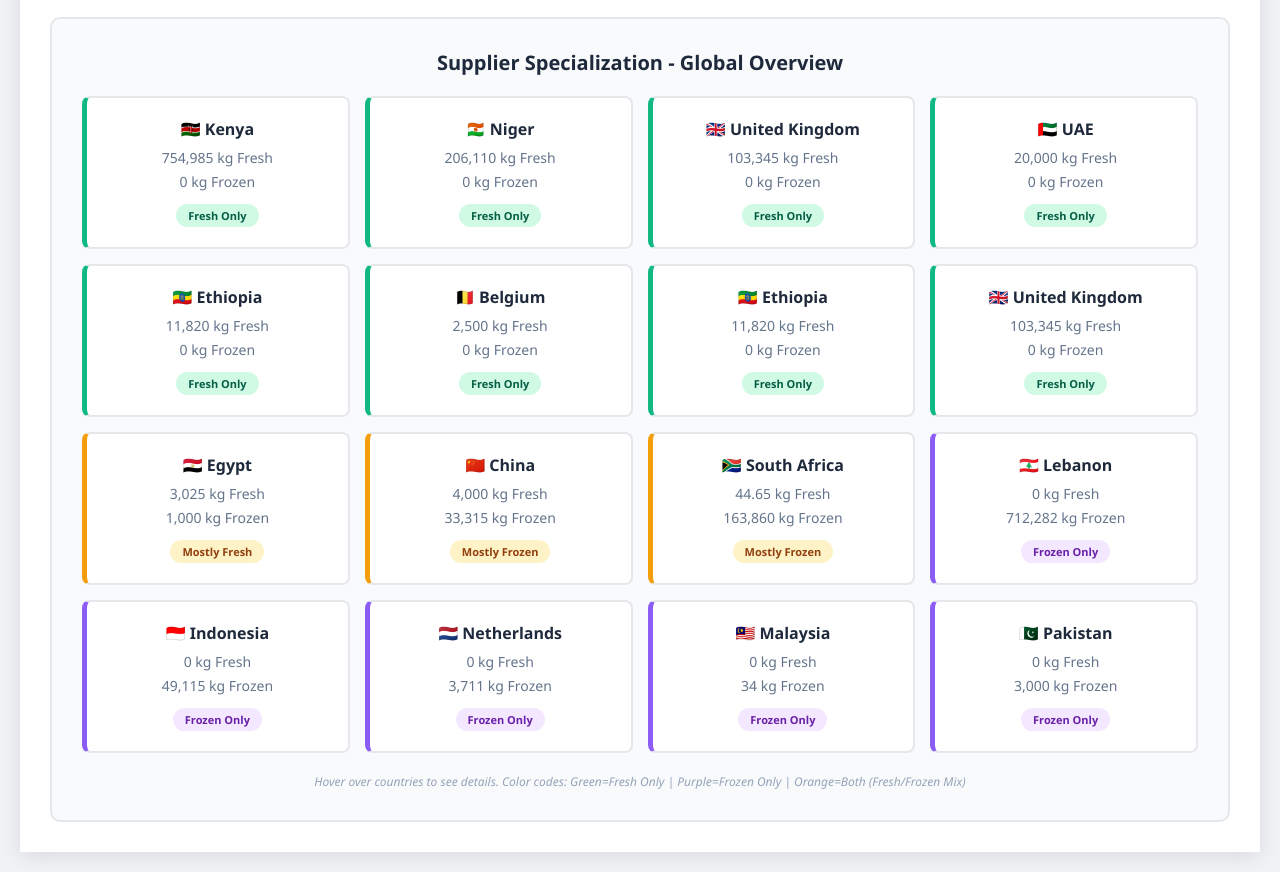
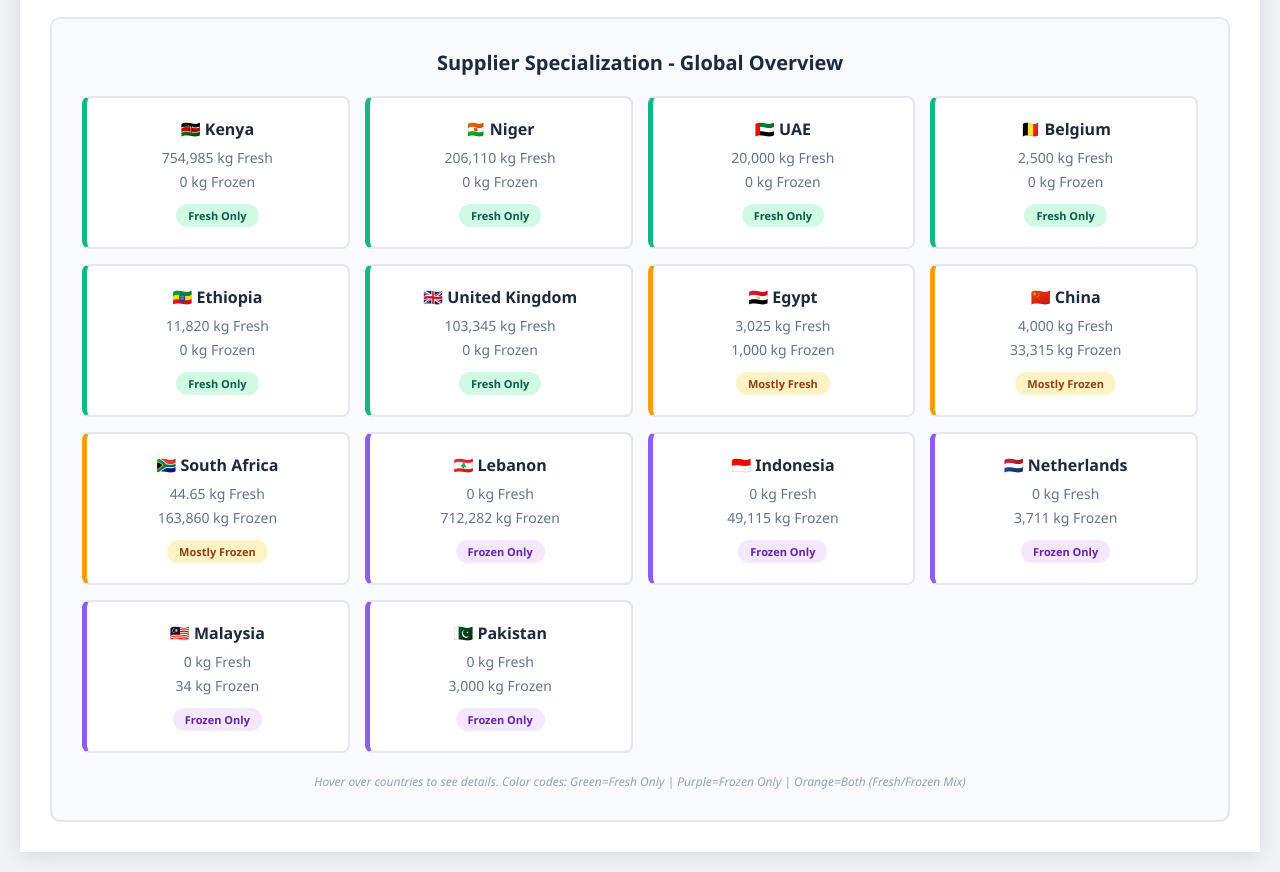
Before and after one commit to itsbolajihere-cloud/Nigeria-strawberry-dashboard, a plain HTML site: page index.html in a window 1280 px wide. Shown: the part 2709-3581 px from the top of the page. Drawn offline with nearby package versions, Linux system fonts and the light colour scheme.

Commit message:
Update index.html

```diff
--- a/index.html
+++ b/index.html
@@ -365,22 +365,8 @@
                 </div>
 
                 <div class="supplier-card fresh-only">
-                    <div class="supplier-name">🇬🇧 United Kingdom</div>
-                    <div class="supplier-volume">103,345 kg Fresh</div>
-                    <div class="supplier-volume">0 kg Frozen</div>
-                    <span class="supplier-badge badge-fresh">Fresh Only</span>
-                </div>
-
-                <div class="supplier-card fresh-only">
                     <div class="supplier-name">🇦🇪 UAE</div>
                     <div class="supplier-volume">20,000 kg Fresh</div>
-                    <div class="supplier-volume">0 kg Frozen</div>
-                    <span class="supplier-badge badge-fresh">Fresh Only</span>
-                </div>
-
-                <div class="supplier-card fresh-only">
-                    <div class="supplier-name">🇪🇹 Ethiopia</div>
-                    <div class="supplier-volume">11,820 kg Fresh</div>
                     <div class="supplier-volume">0 kg Frozen</div>
                     <span class="supplier-badge badge-fresh">Fresh Only</span>
                 </div>
```
